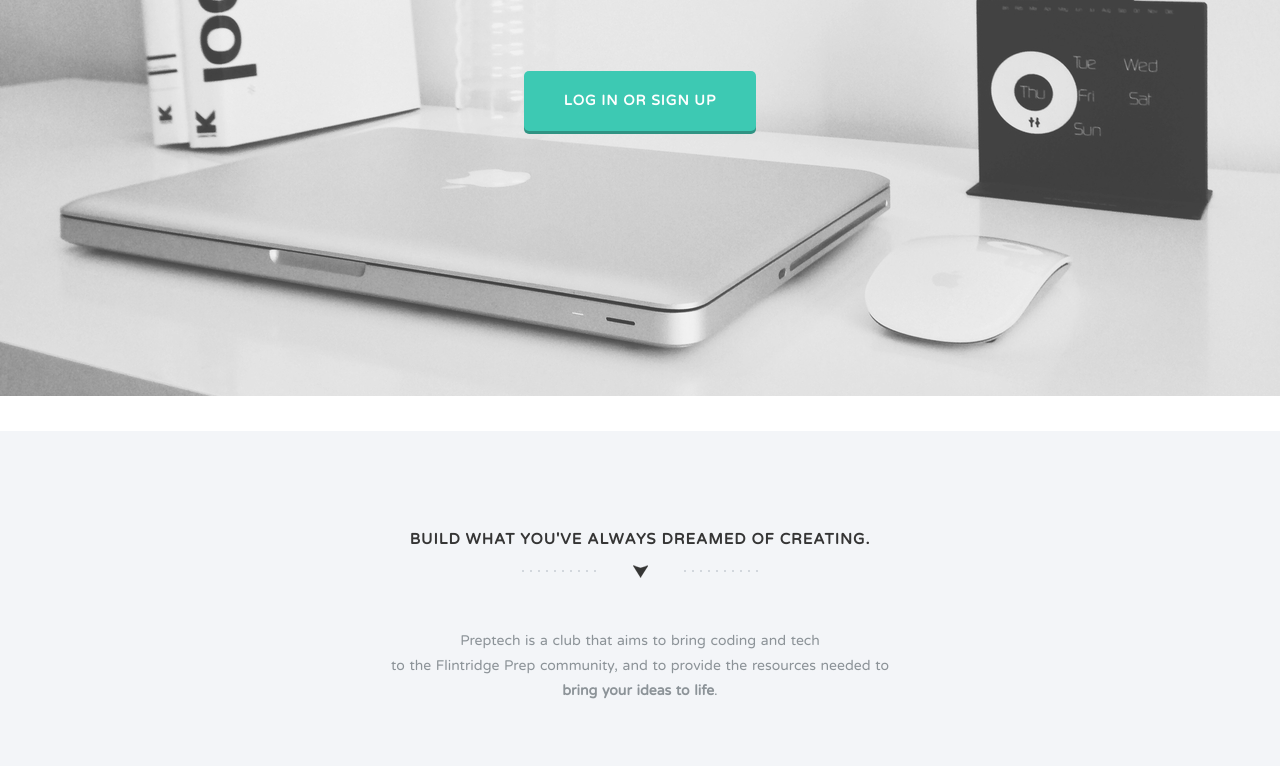
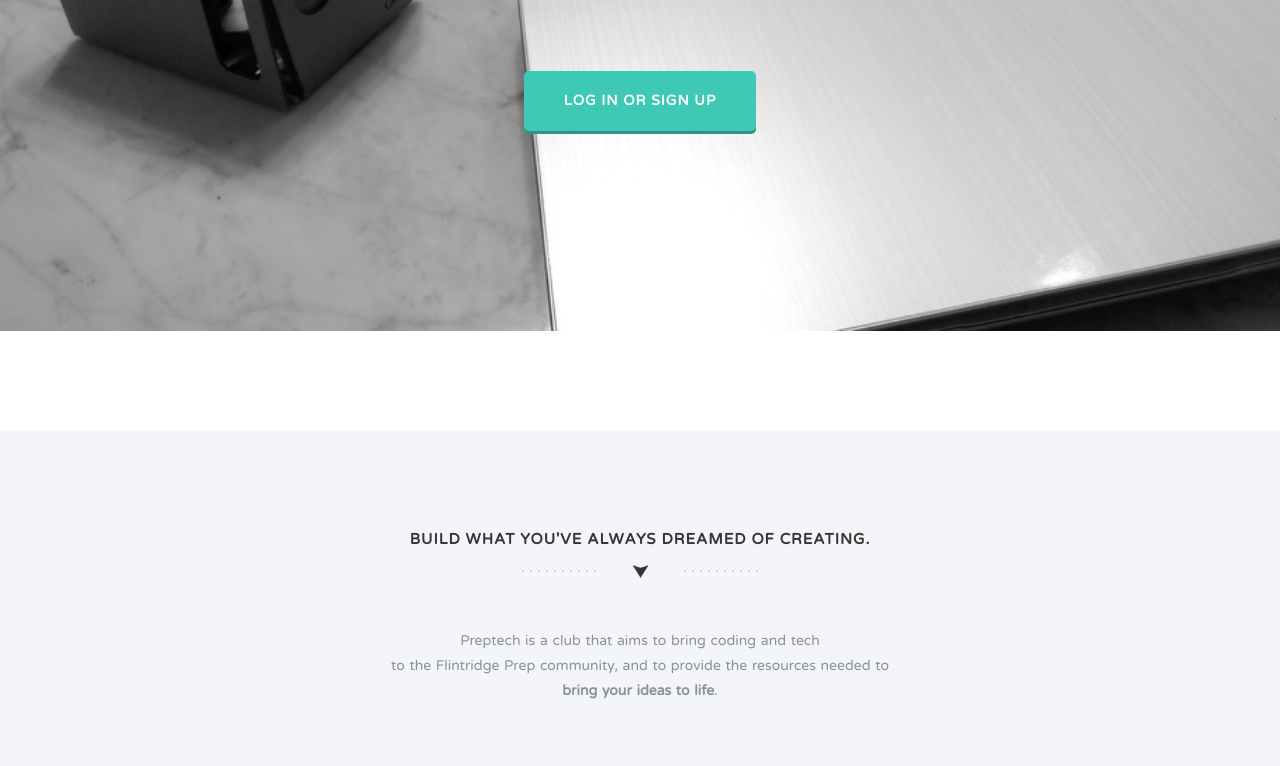
Before and after one commit to PrepTech/PrepTech.github.io, a plain HTML site: page index.html in a window 1280 px wide. Shown: the part 357-1123 px from the top of the page. Drawn offline with nearby package versions, Linux system fonts and the light colour scheme.

Commit message:
added new bgs

```diff
--- a/css/styles.css
+++ b/css/styles.css
@@ -213,7 +213,7 @@
 /* ==========================================================================
 Hero
 ========================================================================== */
-.hero { background: url('../img/1-bg.jpg') no-repeat center center; -webkit-background-size: cover; -moz-background-size: cover; -o-background-size: cover; background-size: cover; padding: 65px 0 300px 0; height: auto; }
+.hero { background: url('../img/1.jpg') no-repeat center center; -webkit-background-size: cover; -moz-background-size: cover; -o-background-size: cover; background-size: cover; padding: 65px 0 300px 0; height: auto; }
 .hero h1 { font-size: 40px; letter-spacing: 12px; margin: 10px; }
 .hero h1 span { color: #a1a9b0; display: inline-block; }
 .hero p { letter-spacing: 1px; }
```
Also changed, not shown: img/1.jpg (added), img/2.jpg (added), img/3.jpg (added).
